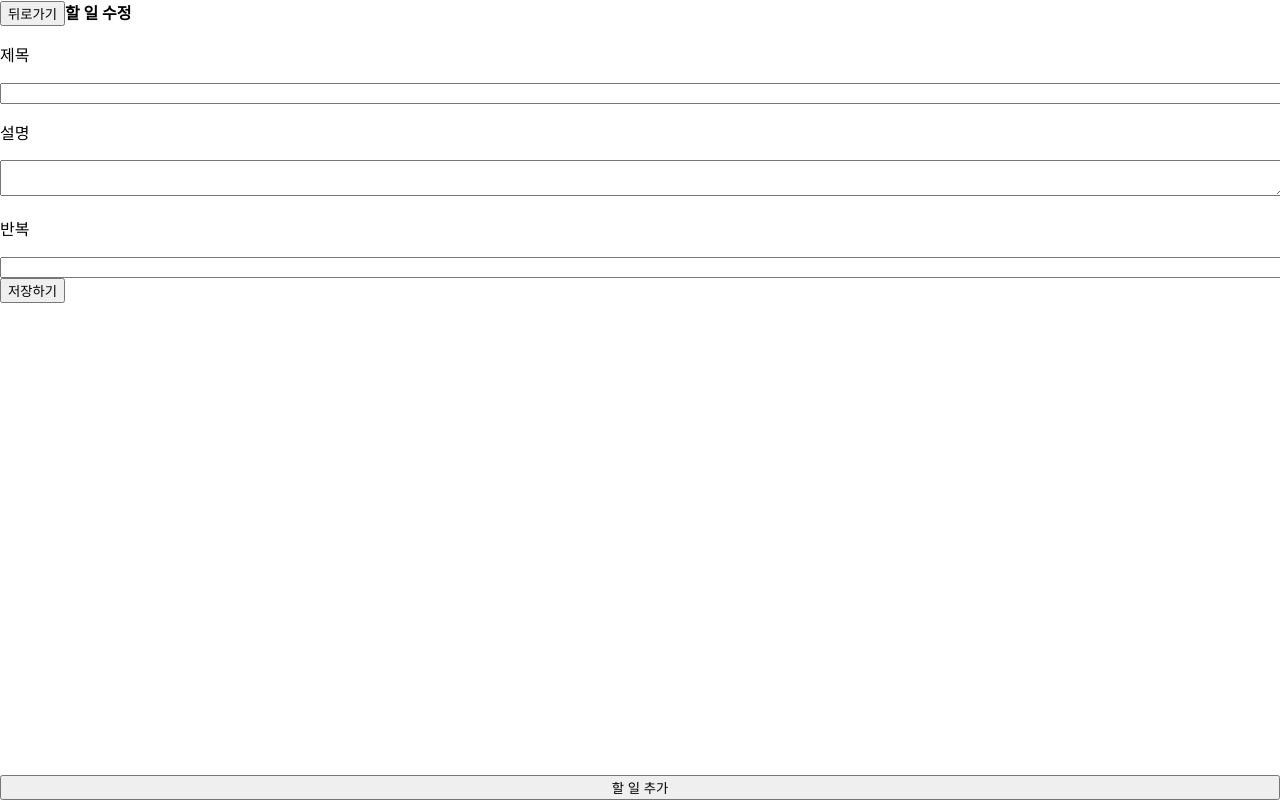
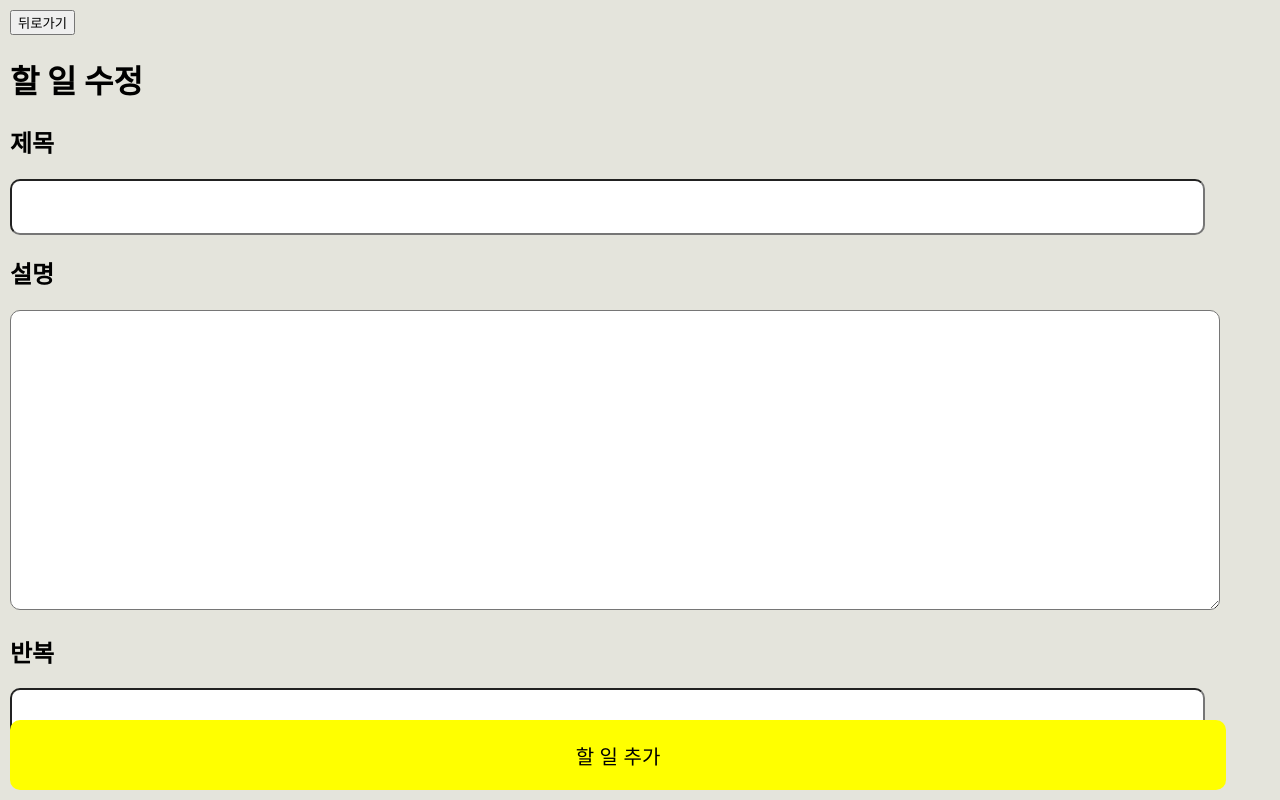
Before and after one commit to NicetoMeets/react-news, a React (Create React App) app: page /todo in a window 1280 px wide. Built offline with nearby package versions, Linux system fonts and the light colour scheme.

Commit message:
1차 css 적용

```diff
--- a/src/App.js
+++ b/src/App.js
@@ -20,7 +20,7 @@ function App() {
             <Route path='/todo' element={<Todo />} />
             <Route path='*' element={<Home />} />
           </Routes>
-          <Footer />
+          {/* <Footer /> */}
         </BrowserRouter>
       </PersistGate>
     </Provider>
--- a/src/Components/News/News.jsx
+++ b/src/Components/News/News.jsx
@@ -21,7 +21,7 @@ function News () {
 
     return (
         <>
-            <strong>오늘의 뉴스</strong>
+            <h2>오늘의 뉴스</h2>
             <div className="news">
                 {news && news.map((item, idx) => {
                     return <div key={idx} onClick={() => onClickNews(item.url)}>
--- a/src/Components/TodoItem/TodoItem.jsx
+++ b/src/Components/TodoItem/TodoItem.jsx
@@ -7,18 +7,20 @@ function TodoItem () {
         return state.todo.todo;
     })
 
-    console.log(todos, 'todos')
+    const onClickTodo = () => {
+
+    }
 
     return (
         <>
-            <strong>오늘의 할 일</strong>
-            <button onClick={() => removeTodo()}>gd</button>
-
-            <div className="t">
+            <h2>오늘의 할 일</h2>
+            <div>
             {
                 todos && todos.todo.map((item, idx) => {
-                    return <div key={idx}>
+                    return <div key={idx} className="today" onClick={() => onClickTodo()}>
                         <strong>{item.title}</strong>
+                        <div className="close"></div>
+
                         <p>{item.cntnt}</p>
                         <p>{item.days}</p>
                     </div>
--- a/src/Layout/Footer/Footer.jsx
+++ b/src/Layout/Footer/Footer.jsx
@@ -1,7 +1,15 @@
+import { useDispatch } from "react-redux";
 import { Link } from "react-router-dom";
 import { TodoAction } from "../../Common/action";
+import { setTodo } from "../../Common/todoReducer";
 
 function Footer () {
+
+    const dispatch = useDispatch();
+
+    const saveTodo = () => {
+        dispatch(setTodo());
+    }
 
     return (
         <Link to="/todo" state={{action: TodoAction.ADD}}>
--- a/src/Pages/Home/Home.jsx
+++ b/src/Pages/Home/Home.jsx
@@ -1,13 +1,22 @@
 import News from "../../Components/News/News";
 import TodoItem from "../../Components/TodoItem/TodoItem";
+import Footer from "../../Layout/Footer/Footer";
 
 function Home () {
+
+    const WEEKDAY = ['일', '월', '화', '수', '목', '금', '토'];
+    const now = new Date();
+    const date = now.getDate();
+    const day = WEEKDAY[now.getDay()];
     return (
-        <>
-            <p>I'm Home</p>
+        <div className="home">
+            <h1>News TO-DO!</h1>
+            <p>오늘은 {date}일 {day}요일 입니다.</p>
             <News />
             <TodoItem />
-        </>
+            <div style={{"marginBottom" : "80px"}}></div>
+            <Footer />
+        </div>
 
     )
 }
--- a/src/Pages/Todo/Todo.jsx
+++ b/src/Pages/Todo/Todo.jsx
@@ -3,20 +3,15 @@ import { useDispatch } from "react-redux";
 import { useLocation, useNavigate } from "react-router-dom";
 import { TodoAction } from "../../Common/action";
 import { setTodo } from "../../Common/todoReducer";
+import Footer from "../../Layout/Footer/Footer";
 
 function Todo () {
 
-    const dispatch = useDispatch();
     const navigate = useNavigate();
     const location = useLocation();
     const action = location.state?.action;
 
     const [isAdd, setIsAdd] = useState(action === TodoAction.ADD ? true : false);
-
-    const saveTodo = () => {
-        console.log(input, 'save')
-        dispatch(setTodo(input));
-    }
 
     const [input, setInput] = useState({});
     const onChangeInput = (e) => {
@@ -31,14 +26,14 @@ function Todo () {
     return (
         <div className="todos">
             <button onClick={() => navigate(-1)}>뒤로가기</button>
-            <strong>{isAdd ? "할 일 추가" : "할 일 수정"}</strong>
-            <p>제목</p>
+            <h1>{isAdd ? "할 일 추가" : "할 일 수정"}</h1>
+            <h2>제목</h2>
             <input name="title" onChange={(e) => onChangeInput(e)}></input>
-            <p>설명</p>
+            <h2>설명</h2>
             <textarea name="cntnt" onChange={(e) => onChangeInput(e)}></textarea>
-            <p>반복</p>
+            <h2>반복</h2>
             <input name="days" onChange={(e) => onChangeInput(e)}></input>
-            <button onClick={() =>saveTodo()}>저장하기</button>
+            <Footer />
         </div>
     )
 }
--- a/src/index.css
+++ b/src/index.css
@@ -5,11 +5,17 @@ body {
     sans-serif;
   -webkit-font-smoothing: antialiased;
   -moz-osx-font-smoothing: grayscale;
+  background-color: rgb(228, 228, 220);
 }
 
 code {
   font-family: source-code-pro, Menlo, Monaco, Consolas, 'Courier New',
     monospace;
+}
+
+/* 메인 */
+.home {
+  padding: 10px 10px 10px 10px;
 }
 
 /* 뉴스 */
@@ -20,8 +26,11 @@ code {
   white-space: normal;
 }
 .news > div {
-  height: 340px;
+  height: 300px;
   width: 280px;
+  background-color: white;
+  border-radius: 20px;
+  margin-right: 10px;
 }
 .news > div:hover {
   cursor: pointer;
@@ -30,32 +39,71 @@ code {
   height:200px;
   width:280px;
   object-fit:cover;
+  border-radius: 20px;
 }
 .news p {
-  width:280px;
+  width:270px;
   word-wrap: break-word;
   font-size: small;
+  margin-left: 10px;
+  margin-right: 10px;
 }
 
 /* 할일 */
 .todos {
-  width: 100%;;
-}
-.todos * {
+  width: 90%;
+  margin-top: 10px;
+  margin-left: 10px;
+  margin-right: 10px;
+  margin-bottom: 10px;
 }
 .todos input{
-  width: 100%;
+  width: 103%;
+  height: 50px;
+  font-size: 1.5em;
+  border-radius: 10px;
 }
 .todos textarea{
+  width: 105%;
+  height: 300px;
+  font-size: 2.5em;
+  box-sizing: border-box;
+  padding: 10px;
+  border-radius: 10px;
+}
+
+/* TODO */
+.today{
   width: 100%;
+  background-color: white;
+  border-radius: 10px;
 }
+.today:hover{
+  cursor: pointer;
+}
+.today *{
+  height: 30px;
+  margin-left: 40px;
+}
+.close {
+  float: right;
+}
+.close:after {
+  display: inline-block;
+  content: "\00d7";
+  font-size:30pt;}
 
 /* Footer */
 .footer {
+  width: 95%;
+  height: 70px;
   position: fixed;
   bottom: 0;
-  width: 100%;
+  /* margin-left: 10px; */
+  /* margin-right: 10px; */
+  margin-bottom: 10px;
+  font-size: 20px;
+  border-radius: 10px;
+  border: none;
+  background-color: yellow;
 }
-.footer button{
-  height: 200px;
-}
```
